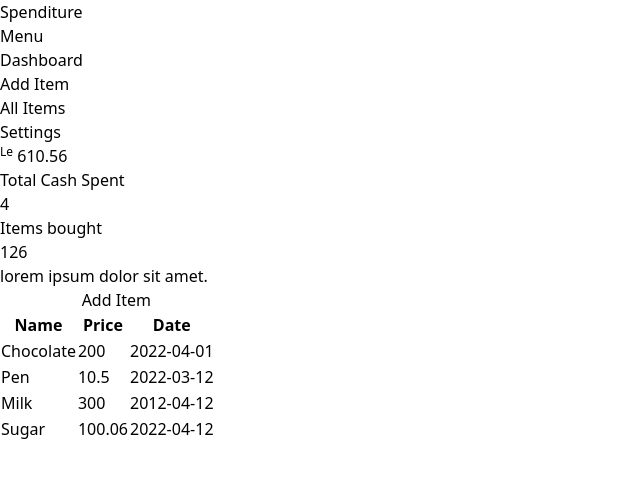
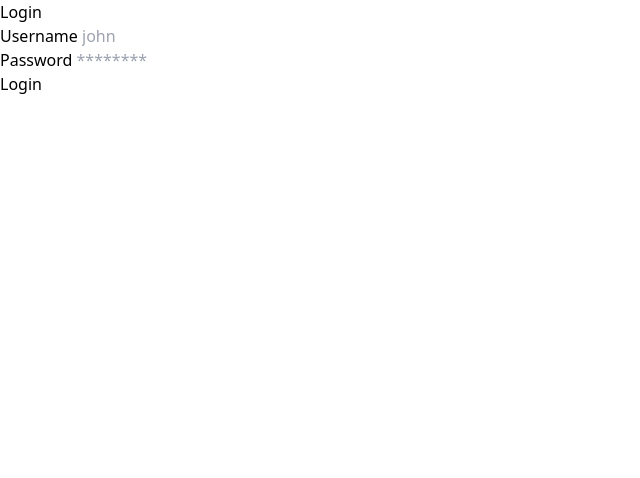
Before and after one commit to sparrowsl/spenditure, a SvelteKit app: page / in a window 1280 px wide. Shown: the top 478 px of the page, without its empty margins (0-640 px from the left). Built offline with nearby package versions, Linux system fonts and the light colour scheme; some icons are missing.

Commit message:
switch to sveltekit, add admin and employee pages

```diff
--- a/src/app.html
+++ b/src/app.html
@@ -8,7 +8,7 @@
 		%sveltekit.head%
 	</head>
 
-	<body class="bg-[#EEF1FF] font-['arial','sans-serif']">
+	<body class="bg-[#EEF1FF] font-['Arial','sans-serif']">
 		<div>%sveltekit.body%</div>
 	</body>
 </html>
--- a/src/lib/components/AsideNavigation.svelte
+++ b/src/lib/components/AsideNavigation.svelte
@@ -5,7 +5,7 @@
 
 <aside class="block h-screen max-w-full bg-white p-5 pl-14">
 	<!-- Logo -->
-	<div class="font-mono text-xl text-gray-700">
+	<div class="text-xl text-gray-700">
 		<a href="/">Spenditure</a>
 	</div>
 
@@ -19,7 +19,7 @@
 					<a
 						href="/dashboard"
 						class="{activeItem === item
-							? 'text-white rounded bg-blue-500 hover:bg-blue-700'
+							? 'rounded bg-blue-500 text-white hover:bg-blue-700'
 							: 'text-gray-600'} block p-2 text-sm"
 					>
 						{item}
--- /dev/null
+++ b/src/lib/components/shared/Button.svelte
@@ -0,0 +1,7 @@
+<script>
+	export let type = 'button';
+	export let classes = '';
+	export let disabled = false;
+</script>
+
+<button on:click {type} {disabled} class="{classes} block"> <slot /> </button>
--- /dev/null
+++ b/src/lib/components/shared/Input.svelte
@@ -0,0 +1,17 @@
+<script>
+	export let type = 'text';
+	export let required = true;
+	export let value = '';
+	export let placeholder = 'enter something here';
+	export let classes = '';
+	export let name = '';
+</script>
+
+<input
+	{type}
+	{required}
+	{name}
+	on:input={(event) => (value = event.target.value)}
+	{placeholder}
+	class="{classes} block w-full rounded border border-gray-200 p-2 text-sm text-gray-600"
+/>
--- /dev/null
+++ b/src/routes/(admin)/admin/+page.svelte
@@ -0,0 +1 @@
+<h1>Admin Page</h1>
--- /dev/null
+++ b/src/routes/(employees)/employee/+page.svelte
@@ -0,0 +1,6 @@
+<script>
+	import Dashboard from '../../../lib/components/Dashboard.svelte';
+</script>
+
+<h1>Employees page</h1>
+<Dashboard />
--- a/src/routes/+layout.svelte
+++ b/src/routes/+layout.svelte
@@ -1,11 +1,5 @@
 <script>
 	import '../app.css';
-	import AsideNavigation from '../lib/components/AsideNavigation.svelte';
 </script>
 
-<div class="grid grid-cols-[17rem,1fr]">
-	<AsideNavigation />
-	<main class="overflow-y-scroll p-3">
-		<slot />
-	</main>
-</div>
+<slot />
--- a/src/routes/+page.svelte
+++ b/src/routes/+page.svelte
@@ -1,5 +1,26 @@
 <script>
-	import Dashboard from '../lib/components/Dashboard.svelte';
+	import Button from '../lib/components/shared/Button.svelte';
+	import Input from '../lib/components/shared/Input.svelte';
 </script>
 
-<Dashboard />
+<main class="grid h-screen place-content-center">
+	<form action="" class="rounded bg-white p-5 shadow-md">
+		<legend class="text-center text-xl font-bold">Login</legend>
+
+		<fieldset class="flex flex-col gap-5 p-10">
+			<div>
+				<label for="" class="block">Username</label>
+				<Input placeholder="john" name="username" required="true" />
+			</div>
+
+			<div>
+				<label for="" class="block">Password</label>
+				<Input type="password" placeholder="********" name="password" required="true" />
+			</div>
+
+			<Button type="submit" classes="text-center w-full text-sm p-2 rounded bg-gray-600 text-white">
+				Login
+			</Button>
+		</fieldset>
+	</form>
+</main>
--- a/svelte.config.js
+++ b/svelte.config.js
@@ -1,16 +1,10 @@
 import adapter from '@sveltejs/adapter-auto';
-import preprocess from 'svelte-preprocess';
 
 /** @type {import('@sveltejs/kit').Config} */
 const config = {
 	kit: {
 		adapter: adapter()
-	},
-	preprocess: [
-		preprocess({
-			postcss: true
-		})
-	]
+	}
 };
 
 export default config;
```
Also changed, not shown: package.json (+5 -6 lines), 1 other file (tests, documents, lock files or other folders).
